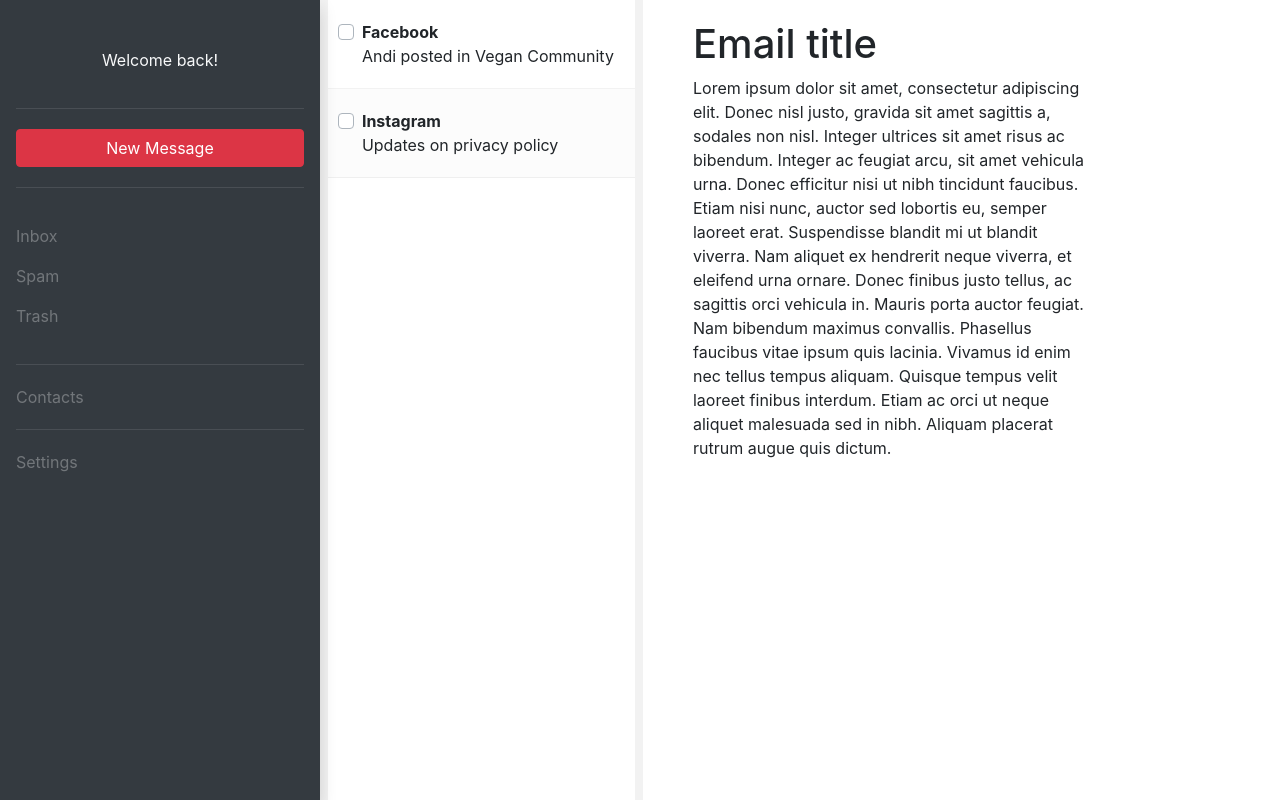
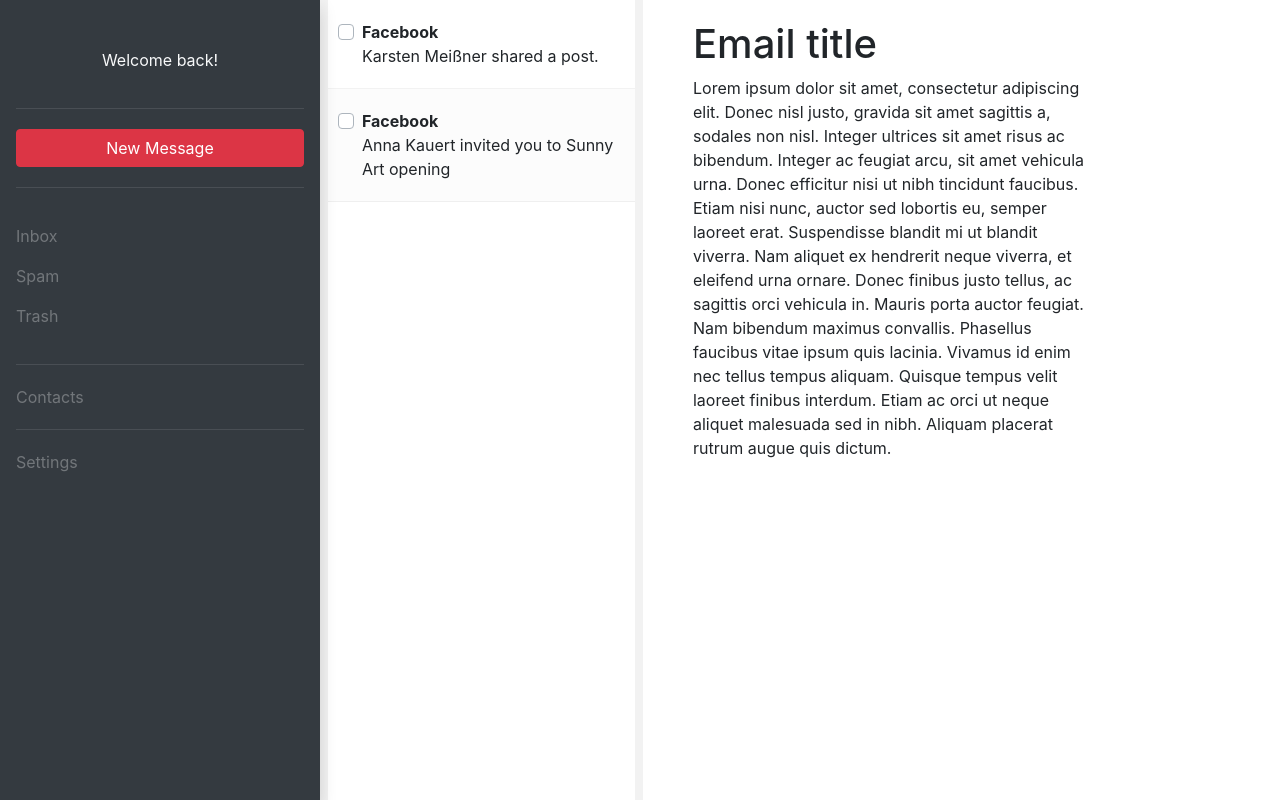
Before and after one commit to OpenTechSchool-Leipzig/rc3-game, a Vue app in the folder email/: page / in a window 1280 px wide. Built offline with nearby package versions, Linux system fonts and the light colour scheme.

Commit message:
Move code into components

```diff
--- /dev/null
+++ b/email/src/components/EmailList.vue
@@ -0,0 +1,27 @@
+<template>
+  <ul>
+    <EmailListRow
+      v-for="email in emails"
+      :email="email"
+      :key="email.id"
+    ></EmailListRow>
+  </ul>
+</template>
+
+<script>
+import EmailListRow from "@/components/EmailListRow.vue";
+
+export default {
+  name: "EmailList",
+  props: ["emails"],
+  components: { EmailListRow },
+};
+</script>
+
+<style scoped lang="scss">
+ul {
+  margin: 0;
+  padding: 0;
+  list-style-type: none;
+}
+</style>
--- /dev/null
+++ b/email/src/components/EmailListRow.vue
@@ -0,0 +1,45 @@
+<template>
+  <li @click="handleClick">
+    <b-row no-gutters>
+      <b-col cols="1">
+        <b-form-checkbox name="checkbox-1"> </b-form-checkbox>
+      </b-col>
+      <b-col>
+        <p>
+          <b>{{ email.from }}</b>
+        </p>
+        <p>
+          {{ email.title }}
+        </p>
+      </b-col>
+    </b-row>
+  </li>
+</template>
+
+<script>
+export default {
+  name: "EmailListRow",
+  props: ["email"],
+  methods: {
+    handleClick: function() {
+      this.$emit("click:email-selected");
+    },
+  },
+};
+</script>
+
+<style scoped lang="scss">
+li {
+  padding: 20px 10px;
+  cursor: pointer;
+  border-bottom: 1px solid rgba(0, 0, 0, 0.05);
+}
+
+li:nth-child(2n) {
+  background-color: rgba(0, 0, 0, 0.01);
+}
+
+p {
+  margin: 0;
+}
+</style>
--- /dev/null
+++ b/email/src/components/EmailView.vue
@@ -0,0 +1,32 @@
+<template>
+  <div class="email">
+    <h1>Email title</h1>
+    <p>
+      Lorem ipsum dolor sit amet, consectetur adipiscing elit. Donec nisl justo,
+      gravida sit amet sagittis a, sodales non nisl. Integer ultrices sit amet
+      risus ac bibendum. Integer ac feugiat arcu, sit amet vehicula urna. Donec
+      efficitur nisi ut nibh tincidunt faucibus. Etiam nisi nunc, auctor sed
+      lobortis eu, semper laoreet erat. Suspendisse blandit mi ut blandit
+      viverra. Nam aliquet ex hendrerit neque viverra, et eleifend urna ornare.
+      Donec finibus justo tellus, ac sagittis orci vehicula in. Mauris porta
+      auctor feugiat. Nam bibendum maximus convallis. Phasellus faucibus vitae
+      ipsum quis lacinia. Vivamus id enim nec tellus tempus aliquam. Quisque
+      tempus velit laoreet finibus interdum. Etiam ac orci ut neque aliquet
+      malesuada sed in nibh. Aliquam placerat rutrum augue quis dictum.
+    </p>
+  </div>
+</template>
+
+<script>
+export default {
+  name: "EmailView",
+};
+</script>
+
+<style scoped lang="scss">
+.email {
+  padding: 20px 50px 50px 50px;
+  width: 80%;
+  height: 100vh;
+}
+</style>
--- a/email/src/components/HelloWorld.vue
+++ /dev/null
@@ -1,122 +0,0 @@
-<template>
-  <div class="hello">
-    <h1>{{ msg }}</h1>
-    <p>
-      For a guide and recipes on how to configure / customize this project,<br />
-      check out the
-      <a href="https://cli.vuejs.org" target="_blank" rel="noopener"
-        >vue-cli documentation</a
-      >.
-    </p>
-    <h3>Installed CLI Plugins</h3>
-    <ul>
-      <li>
-        <a
-          href="https://github.com/vuejs/vue-cli/tree/dev/packages/%40vue/cli-plugin-babel"
-          target="_blank"
-          rel="noopener"
-          >babel</a
-        >
-      </li>
-      <li>
-        <a
-          href="https://github.com/vuejs/vue-cli/tree/dev/packages/%40vue/cli-plugin-router"
-          target="_blank"
-          rel="noopener"
-          >router</a
-        >
-      </li>
-      <li>
-        <a
-          href="https://github.com/vuejs/vue-cli/tree/dev/packages/%40vue/cli-plugin-eslint"
-          target="_blank"
-          rel="noopener"
-          >eslint</a
-        >
-      </li>
-    </ul>
-    <h3>Essential Links</h3>
-    <ul>
-      <li>
-        <a href="https://vuejs.org" target="_blank" rel="noopener">Core Docs</a>
-      </li>
-      <li>
-        <a href="https://forum.vuejs.org" target="_blank" rel="noopener"
-          >Forum</a
-        >
-      </li>
-      <li>
-        <a href="https://chat.vuejs.org" target="_blank" rel="noopener"
-          >Community Chat</a
-        >
-      </li>
-      <li>
-        <a href="https://twitter.com/vuejs" target="_blank" rel="noopener"
-          >Twitter</a
-        >
-      </li>
-      <li>
-        <a href="https://news.vuejs.org" target="_blank" rel="noopener">News</a>
-      </li>
-    </ul>
-    <h3>Ecosystem</h3>
-    <ul>
-      <li>
-        <a href="https://router.vuejs.org" target="_blank" rel="noopener"
-          >vue-router</a
-        >
-      </li>
-      <li>
-        <a href="https://vuex.vuejs.org" target="_blank" rel="noopener">vuex</a>
-      </li>
-      <li>
-        <a
-          href="https://github.com/vuejs/vue-devtools#vue-devtools"
-          target="_blank"
-          rel="noopener"
-          >vue-devtools</a
-        >
-      </li>
-      <li>
-        <a href="https://vue-loader.vuejs.org" target="_blank" rel="noopener"
-          >vue-loader</a
-        >
-      </li>
-      <li>
-        <a
-          href="https://github.com/vuejs/awesome-vue"
-          target="_blank"
-          rel="noopener"
-          >awesome-vue</a
-        >
-      </li>
-    </ul>
-  </div>
-</template>
-
-<script>
-export default {
-  name: "HelloWorld",
-  props: {
-    msg: String
-  }
-};
-</script>
-
-<!-- Add "scoped" attribute to limit CSS to this component only -->
-<style scoped lang="scss">
-h3 {
-  margin: 40px 0 0;
-}
-ul {
-  list-style-type: none;
-  padding: 0;
-}
-li {
-  display: inline-block;
-  margin: 0 10px;
-}
-a {
-  color: #42b983;
-}
-</style>
--- /dev/null
+++ b/email/src/components/Nav.vue
@@ -0,0 +1,66 @@
+<template>
+  <b-sidebar
+    class="sidebar"
+    title="Sidebar"
+    shadow
+    visible
+    bg-variant="dark"
+    text-variant="light"
+    no-header
+  >
+    <div class="px-3 pt-5">
+      <header>
+        Welcome back!
+      </header>
+      <section>
+        <b-button variant="danger" block>New Message</b-button>
+      </section>
+      <section>
+        <p class="my-3">
+          <b-link href="#foo" class="text-white">Inbox</b-link>
+        </p>
+        <p class="my-3">
+          <b-link href="#foo" class="text-white">Spam</b-link>
+        </p>
+        <p class="my-3">
+          <b-link href="#foo" class="text-white">Trash</b-link>
+        </p>
+      </section>
+      <section>
+        <p>
+          <b-link href="#foo" class="text-white">Contacts</b-link>
+        </p>
+      </section>
+      <section>
+        <p>
+          <b-link href="#foo" class="text-white">Settings</b-link>
+        </p>
+      </section>
+    </div>
+  </b-sidebar>
+</template>
+
+<script>
+export default {
+  name: "Nav",
+};
+</script>
+
+<style scoped lang="scss">
+.sidebar {
+  header {
+    height: 60px;
+    text-align: center;
+  }
+
+  section {
+    border-top: 1px solid rgba(255, 255, 255, 0.1);
+    padding: 20px 0 20px;
+
+    p {
+      opacity: 0.3;
+      margin: 0;
+    }
+  }
+}
+</style>
--- /dev/null
+++ b/email/src/content/emails.json
@@ -0,0 +1,20 @@
+[
+  {
+    "id": "1C83A577-3609-4B22-8505-FF06EF2EA8EE",
+    "from": "Facebook",
+    "to": "",
+    "created": "",
+    "title": "Karsten Meißner shared a post.",
+    "content": "Karsten Meißner shared a post.",
+    "folder": "inbox"
+  },
+  {
+    "id": "EB5BA286-3C11-4675-BAAA-699DDB453611",
+    "from": "Facebook",
+    "to": "",
+    "created": "",
+    "title": "Anna Kauert invited you to Sunny Art opening",
+    "content": "Anna Kauert invited you to Sunny Art opening",
+    "folder": "inbox"
+  }
+]
--- a/email/src/views/Home.vue
+++ b/email/src/views/Home.vue
@@ -1,150 +1,36 @@
 <template>
   <b-container fluid class="bv-example-row">
-    <b-sidebar
-      class="sidebar"
-      title="Sidebar"
-      shadow
-      visible
-      bg-variant="dark"
-      text-variant="light"
-      no-header
-    >
-      <div class="px-3 pt-5">
-        <header>
-          Welcome back!
-        </header>
-        <section>
-          <b-button variant="danger" block>New Message</b-button>
-        </section>
-        <section>
-          <p class="my-3">
-            <b-link href="#foo" class="text-white">Inbox</b-link>
-          </p>
-          <p class="my-3">
-            <b-link href="#foo" class="text-white">Spam</b-link>
-          </p>
-          <p class="my-3">
-            <b-link href="#foo" class="text-white">Trash</b-link>
-          </p>
-        </section>
-        <section>
-          <p>
-            <b-link href="#foo" class="text-white">Contacts</b-link>
-          </p>
-        </section>
-        <section>
-          <p>
-            <b-link href="#foo" class="text-white">Settings</b-link>
-          </p>
-        </section>
-      </div>
-    </b-sidebar>
+    <Nav />
     <b-row no-gutters style="margin-left: 305px;">
       <b-col cols="4" class="vertical-border">
-        <ul class="email-list">
-          <li>
-            <b-row no-gutters>
-              <b-col cols="1">
-                <b-form-checkbox name="checkbox-1"> </b-form-checkbox>
-              </b-col>
-              <b-col>
-                <p><b>Facebook</b></p>
-                <p>
-                  Andi posted in Vegan Community
-                </p>
-              </b-col>
-            </b-row>
-          </li>
-          <li>
-            <b-row no-gutters>
-              <b-col cols="1">
-                <b-form-checkbox name="checkbox-1"> </b-form-checkbox>
-              </b-col>
-              <b-col>
-                <p><b>Instagram</b></p>
-                <p>
-                  Updates on privacy policy
-                </p>
-              </b-col>
-            </b-row>
-          </li>
-        </ul>
+        <EmailList :emails="emails" />
       </b-col>
       <b-col class="vertical-border">
-        <div class="email">
-          <h1>Email title</h1>
-          <p>
-            Lorem ipsum dolor sit amet, consectetur adipiscing elit. Donec nisl
-            justo, gravida sit amet sagittis a, sodales non nisl. Integer
-            ultrices sit amet risus ac bibendum. Integer ac feugiat arcu, sit
-            amet vehicula urna. Donec efficitur nisi ut nibh tincidunt faucibus.
-            Etiam nisi nunc, auctor sed lobortis eu, semper laoreet erat.
-            Suspendisse blandit mi ut blandit viverra. Nam aliquet ex hendrerit
-            neque viverra, et eleifend urna ornare. Donec finibus justo tellus,
-            ac sagittis orci vehicula in. Mauris porta auctor feugiat. Nam
-            bibendum maximus convallis. Phasellus faucibus vitae ipsum quis
-            lacinia. Vivamus id enim nec tellus tempus aliquam. Quisque tempus
-            velit laoreet finibus interdum. Etiam ac orci ut neque aliquet
-            malesuada sed in nibh. Aliquam placerat rutrum augue quis dictum.
-          </p>
-        </div>
+        <EmailView />
       </b-col>
     </b-row>
   </b-container>
 </template>
 
 <script>
+import Nav from "@/components/Nav.vue";
+import EmailList from "@/components/EmailList.vue";
+import EmailView from "@/components/EmailView.vue";
+import emails from "@/content/emails.json";
+
 export default {
   name: "Home",
-  components: {},
+  components: { Nav, EmailList, EmailView },
+  data: function() {
+    return {
+      emails,
+    };
+  },
 };
 </script>
 
 <style lang="scss" scoped>
-.sidebar {
-  header {
-    height: 60px;
-    text-align: center;
-  }
-
-  section {
-    border-top: 1px solid rgba(255, 255, 255, 0.1);
-    padding: 20px 0 20px;
-
-    p {
-      opacity: 0.3;
-      margin: 0;
-    }
-  }
-}
-
 .vertical-border {
   border-left: 8px solid rgba(0, 0, 0, 0.05);
 }
-
-.email-list {
-  margin: 0;
-  padding: 0;
-  list-style-type: none;
-
-  li {
-    padding: 20px 10px;
-    cursor: pointer;
-    border-bottom: 1px solid rgba(0, 0, 0, 0.05);
-  }
-
-  li:nth-child(2n) {
-    background-color: rgba(0, 0, 0, 0.01);
-  }
-
-  p {
-    margin: 0;
-  }
-}
-
-.email {
-  padding: 20px 50px 50px 50px;
-  width: 80%;
-  height: 100vh;
-}
 </style>
```
